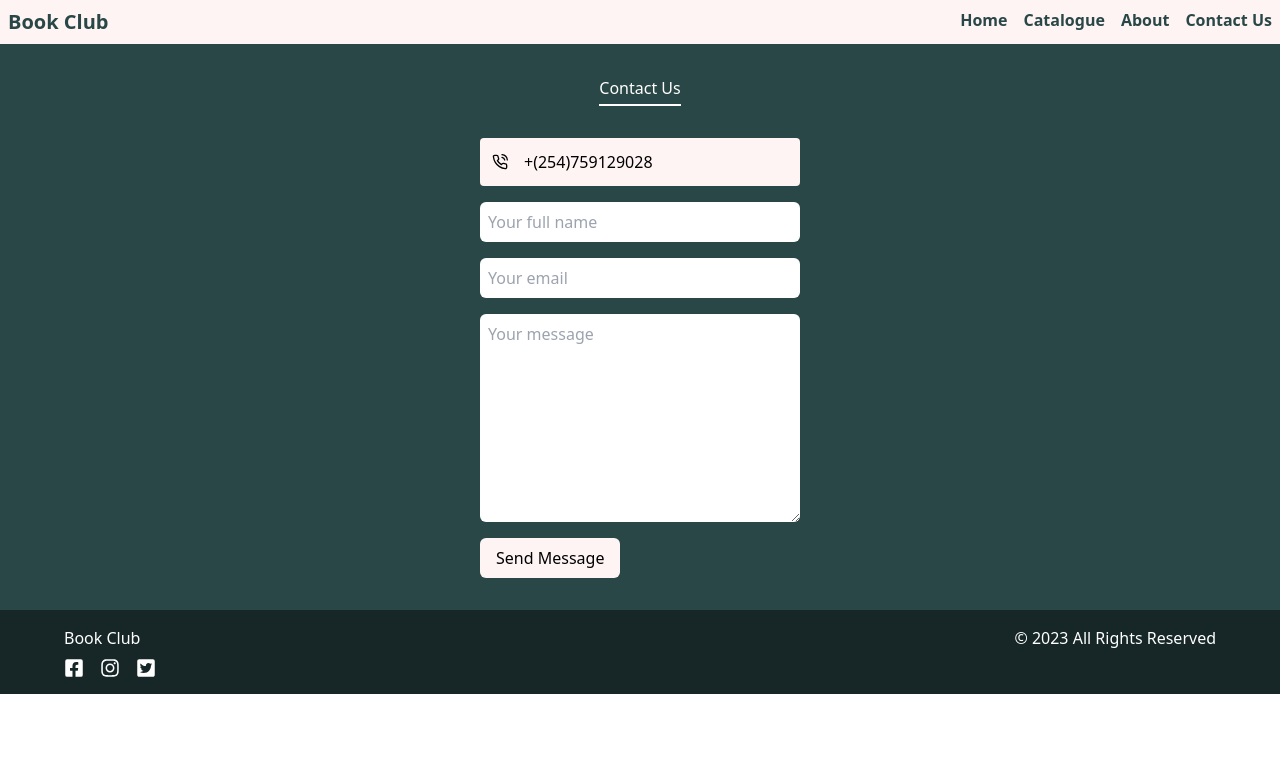
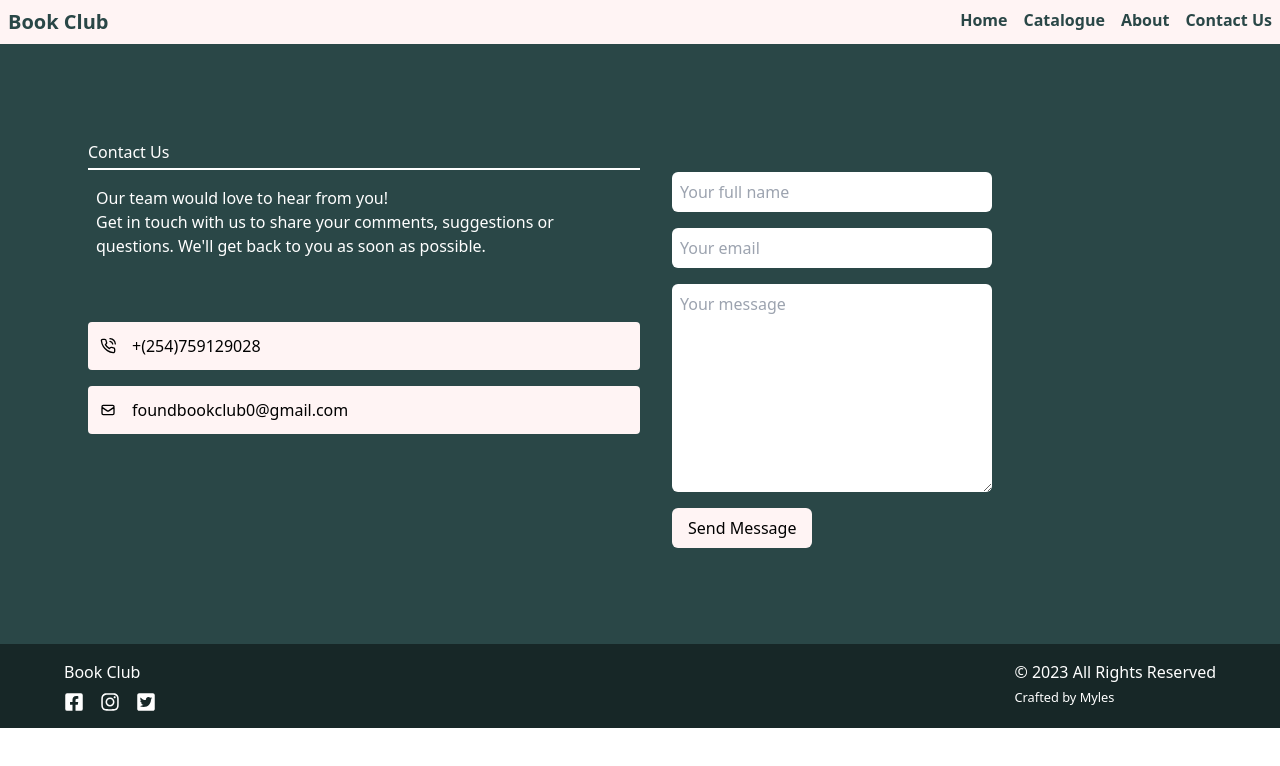
Before and after one commit to MylesMburu/BookClub, a React (Vite) app: page /contacts in a window 1280 px wide. Shown: the top 766 px of the page. Built offline with nearby package versions, Linux system fonts and the light colour scheme.

Commit message:
contact form

```diff
--- a/src/components/Contacts/Contacts.jsx
+++ b/src/components/Contacts/Contacts.jsx
@@ -1,6 +1,8 @@
 import React, { useRef } from 'react';
 import emailjs from '@emailjs/browser';
 import {FiPhoneCall} from 'react-icons/fi'
+import {HiOutlineMail} from 'react-icons/hi'
+
 // import 'dotenv/config';
 
 
@@ -20,19 +22,29 @@ export const Contacts = () => {
 
   }
   return (
-    <div className='bg-primary text-white'>
-      <div className='flex flex-col px-6 pt-8 justify-center items-center'>
-        <div>
-          <h2 className='border-b-2 border-white pb-1'>Contact Us</h2>
-        </div>
-        <div>
-          <form className="flex flex-col p-8 w-full md:w-96 text-black" ref={form} onSubmit={sendEmail}>
+    <div className='bg-primary text-white p-16'>
+      <div className='grid grid-cols-2 px-6 pt-8'>
+        <div className='text-black'>
+          <h2 className='border-b-2 border-white text-white pb-1 mb-4'>Contact Us</h2>
+          <div className='px-2 mb-16'>
+          <p className='text-white'>Our team would love to hear from you!</p>
+          <p className='text-white'>Get in touch with us to share your comments, suggestions or questions. We'll get back to you as soon as possible.</p>
+          </div>
           <div className="flex gap-4 bg-secondary p-3 rounded mb-4">
             <FiPhoneCall className='mt-1'/>
             <h3>
               +(254)759129028
             </h3>
           </div>
+          <div className="flex gap-4 bg-secondary p-3 rounded mb-4">
+            <HiOutlineMail className='mt-1'/>
+            <h3>
+            foundbookclub0@gmail.com
+            </h3>
+          </div>
+        </div>
+        <div>
+          <form className="flex flex-col p-8 w-full md:w-96 text-black" ref={form} onSubmit={sendEmail}>
             {/* Input for full name */}
             <input
               type="text"
--- a/src/components/Footer.jsx
+++ b/src/components/Footer.jsx
@@ -26,8 +26,9 @@ export const Footer = () => {
           </div>
         </div>
       </div>
-      <div className='pr-16'>
+      <div className='flex flex-col pr-16'>
         <span>© 2023 All Rights Reserved</span>
+        <span> <small>Crafted by <a href="https://mylesmburu.netlify.app/">Myles</a></small></span>
       </div>
     </div>
   );
```
